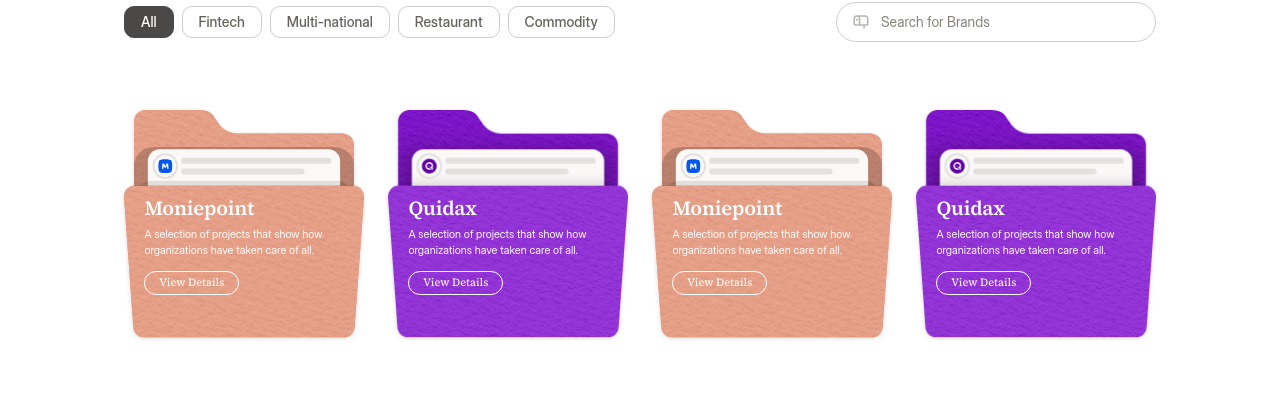
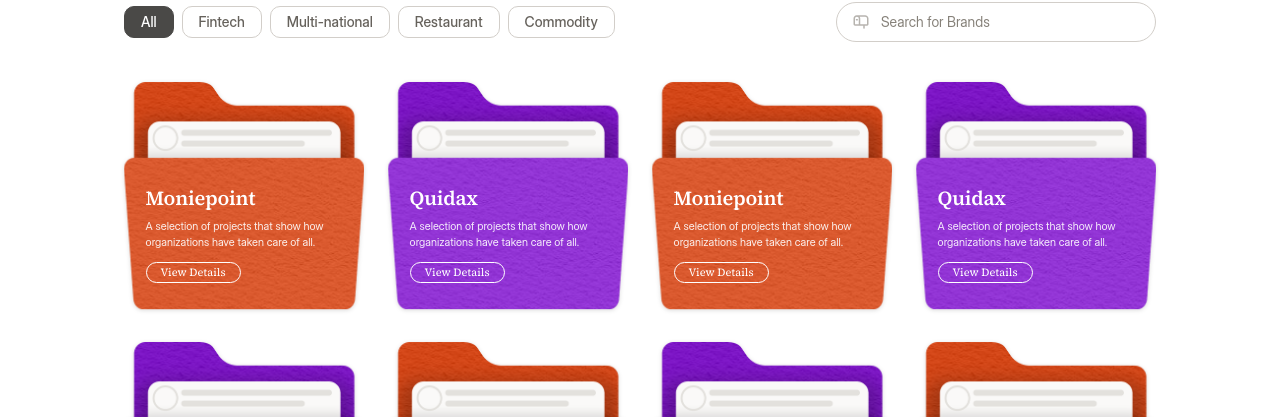
Before and after one commit to Malokunlabs/eri, a Next.js app: page /case-studies in a window 1280 px wide. Shown: the part 360-777 px from the top of the page. Built offline with nearby package versions, Linux system fonts and the light colour scheme; no server answers.

Commit message:
style: refine case study card layout and update asset paths

```diff
--- a/src/components/case-studies/case-studies-page-content.tsx
+++ b/src/components/case-studies/case-studies-page-content.tsx
@@ -18,25 +18,31 @@
 
 function CaseStudyCard({ study }: { study: CaseStudy }) {
   return (
-    <article className="group relative aspect-244/290 w-full transition-transform duration-200 hover:-translate-y-1">
+    <article className="group relative aspect-[244/232] w-full [container-type:inline-size] transition-transform duration-200 hover:-translate-y-1">
       <Image
         src={study.folder}
-        alt={study.company}
+        alt=""
         fill
         sizes="(max-width: 639px) 50vw, (max-width: 767px) 50vw, (max-width: 1023px) 33vw, 260px"
         className="object-contain drop-shadow-sm"
       />
 
-      <div className="absolute inset-x-[8.5%] top-[40%] text-eri-white">
-        <h3 className="font-display text-[clamp(13px,3.5vw,20px)] font-semibold leading-tight tracking-[-0.01em]">
+      <div className="absolute inset-x-[9%] bottom-[6%] top-[40%] flex flex-col items-start justify-center text-eri-white max-[360px]:top-[34%]">
+        <h3
+          className={`whitespace-nowrap font-display font-semibold leading-tight tracking-[-0.01em] ${
+            study.company.length > 16
+              ? "text-[clamp(9px,7.5cqw,18px)]"
+              : "text-[clamp(11px,9cqw,20px)]"
+          }`}
+        >
           {study.company}
         </h3>
-        <p className="mt-[3%] max-w-[200px] text-[clamp(8px,1.8vw,11px)] leading-[1.45] text-white/95">
+        <p className="mt-1 max-w-[200px] text-[clamp(8px,5.1cqw,11px)] leading-[1.4] text-white/90 sm:mt-2">
           {study.description}
         </p>
         <Link
           href="#"
-          className="mt-[6%] inline-flex min-h-6 items-center justify-center rounded-full border border-eri-white px-[7%] py-[2.5%] font-display text-[clamp(8px,1.6vw,11px)] leading-none text-eri-white transition-colors hover:bg-white/20 focus-visible:outline-2 focus-visible:outline-offset-2 focus-visible:outline-eri-white"
+          className="mt-2 inline-flex shrink-0 items-center justify-center rounded-full border border-eri-white px-2.5 py-1 font-display text-[clamp(9px,5.5cqw,11px)] leading-none text-eri-white transition-colors hover:bg-white/20 focus-visible:outline-2 focus-visible:outline-offset-2 focus-visible:outline-eri-white max-[360px]:mt-1 max-[360px]:py-0.5 sm:mt-3 sm:px-3.5"
         >
           View Details
         </Link>
@@ -85,7 +91,7 @@
       <SiteHeader variant="light" />
 
       <main id="main-content" className="pb-16 pt-8 lg:pb-24 lg:pt-12">
-        <Container size="insights">
+        <Container size="insights" className="max-sm:px-5">
           {/* Header section */}
           <div className="flex flex-col gap-5 border-b border-eri-grey-5 pb-7 sm:flex-row sm:items-end sm:justify-between lg:gap-10">
             <div>
@@ -148,7 +154,7 @@
 
           {/* Grid section */}
           {visibleStudies.length > 0 ? (
-            <div className="mt-10 grid grid-cols-2 gap-4 sm:grid-cols-2 md:grid-cols-3 lg:grid-cols-4 lg:gap-x-6 lg:gap-y-8">
+            <div className="mt-10 grid grid-cols-2 gap-x-5 gap-y-8 sm:grid-cols-2 md:grid-cols-3 lg:grid-cols-4 lg:gap-x-6 lg:gap-y-8">
               {visibleStudies.map((study) => (
                 <CaseStudyCard key={study.id} study={study} />
               ))}
--- a/src/lib/case-studies-data.ts
+++ b/src/lib/case-studies-data.ts
@@ -22,7 +22,7 @@
     id: "moniepoint-1",
     company: "Moniepoint",
     category: "Fintech",
-    folder: "/images/small-folders/orange-file1.svg",
+    folder: "/images/small-folders/orange-folder.svg",
     description:
       "A selection of projects that show how organizations have taken care of all.",
   },
@@ -30,7 +30,7 @@
     id: "quidax-1",
     company: "Quidax",
     category: "Fintech",
-    folder: "/images/small-folders/purple-folder1.png",
+    folder: "/images/small-folders/purple-file.svg",
     description:
       "A selection of projects that show how organizations have taken care of all.",
   },
@@ -38,7 +38,7 @@
     id: "moniepoint-2",
     company: "Moniepoint",
     category: "Fintech",
-    folder: "/images/small-folders/orange-file1.svg",
+    folder: "/images/small-folders/orange-folder.svg",
     description:
       "A selection of projects that show how organizations have taken care of all.",
   },
@@ -46,7 +46,7 @@
     id: "quidax-2",
     company: "Quidax",
     category: "Fintech",
-    folder: "/images/small-folders/purple-folder1.png",
+    folder: "/images/small-folders/purple-file.svg",
     description:
       "A selection of projects that show how organizations have taken care of all.",
   },
@@ -54,7 +54,7 @@
     id: "martell-1",
     company: "Martell",
     category: "Multi-national",
-    folder: "/images/small-folders/purple-folder2.svg",
+    folder: "/images/small-folders/purple-file.svg",
     description:
       "A selection of projects that show how organizations have taken care of all.",
   },
@@ -62,7 +62,7 @@
     id: "chicken-republic-1",
     company: "Chicken Republic",
     category: "Restaurant",
-    folder: "/images/small-folders/orange-folder2.svg",
+    folder: "/images/small-folders/orange-folder.svg",
     description:
       "A selection of projects that show how organizations have taken care of all.",
   },
@@ -70,7 +70,7 @@
     id: "martell-2",
     company: "Martell",
     category: "Multi-national",
-    folder: "/images/small-folders/purple-folder2.svg",
+    folder: "/images/small-folders/purple-file.svg",
     description:
       "A selection of projects that show how organizations have taken care of all.",
   },
@@ -78,7 +78,7 @@
     id: "chicken-republic-2",
     company: "Chicken Republic",
     category: "Restaurant",
-    folder: "/images/small-folders/orange-folder2.svg",
+    folder: "/images/small-folders/orange-folder.svg",
     description:
       "A selection of projects that show how organizations have taken care of all.",
   },
@@ -86,7 +86,7 @@
     id: "alara-1",
     company: "Alara",
     category: "Multi-national",
-    folder: "/images/small-folders/purple-folder1.png",
+    folder: "/images/small-folders/purple-file.svg",
     description:
       "A selection of projects that show how organizations have taken care of all.",
   },
@@ -94,7 +94,7 @@
     id: "dangote-1",
     company: "Commodity Exchange",
     category: "Commodity",
-    folder: "/images/small-folders/orange-file1.svg",
+    folder: "/images/small-folders/orange-folder.svg",
     description:
       "A selection of projects that show how organizations have taken care of all.",
   },
@@ -102,7 +102,7 @@
     id: "kora-1",
     company: "Kora",
     category: "Fintech",
-    folder: "/images/small-folders/purple-folder2.svg",
+    folder: "/images/small-folders/purple-file.svg",
     description:
       "A selection of projects that show how organizations have taken care of all.",
   },
@@ -110,7 +110,7 @@
     id: "tasty-fried-1",
     company: "Fast Food Express",
     category: "Restaurant",
-    folder: "/images/small-folders/orange-folder2.svg",
+    folder: "/images/small-folders/orange-folder.svg",
     description:
       "A selection of projects that show how organizations have taken care of all.",
   },
```
